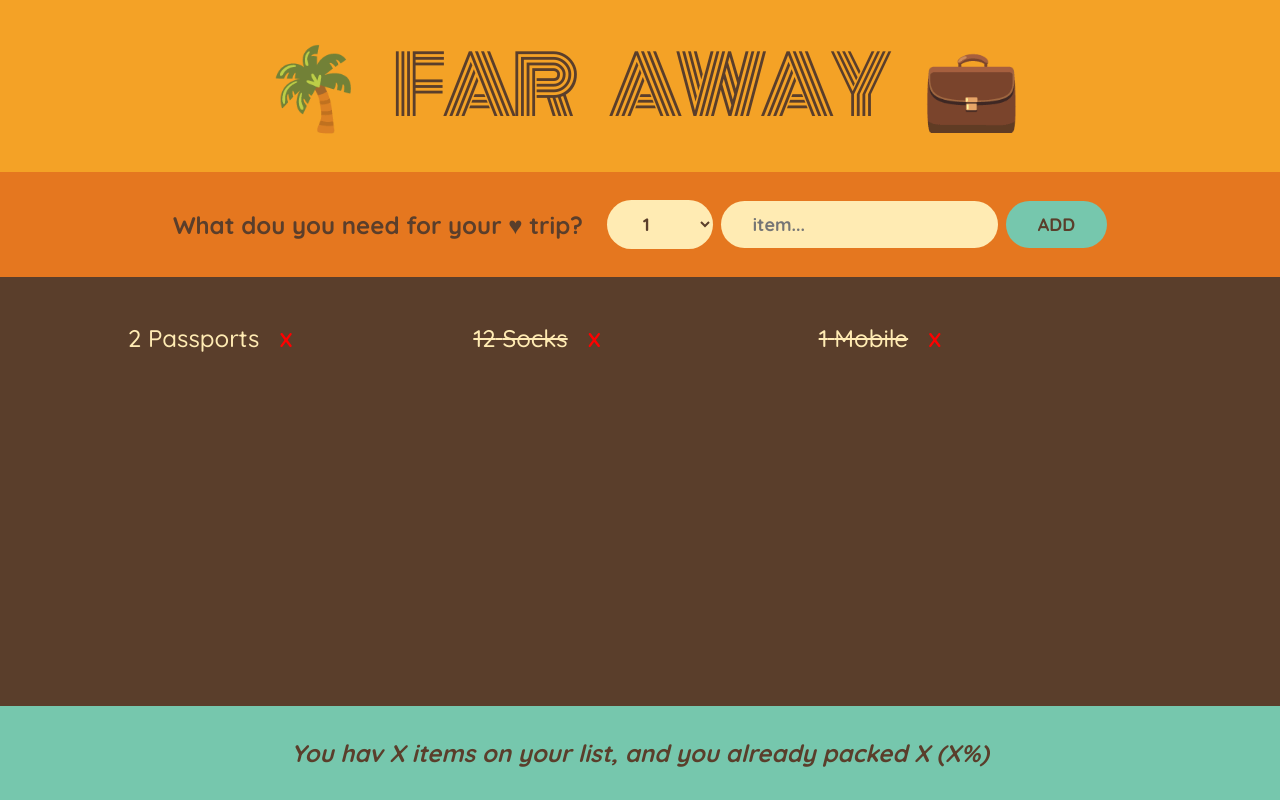
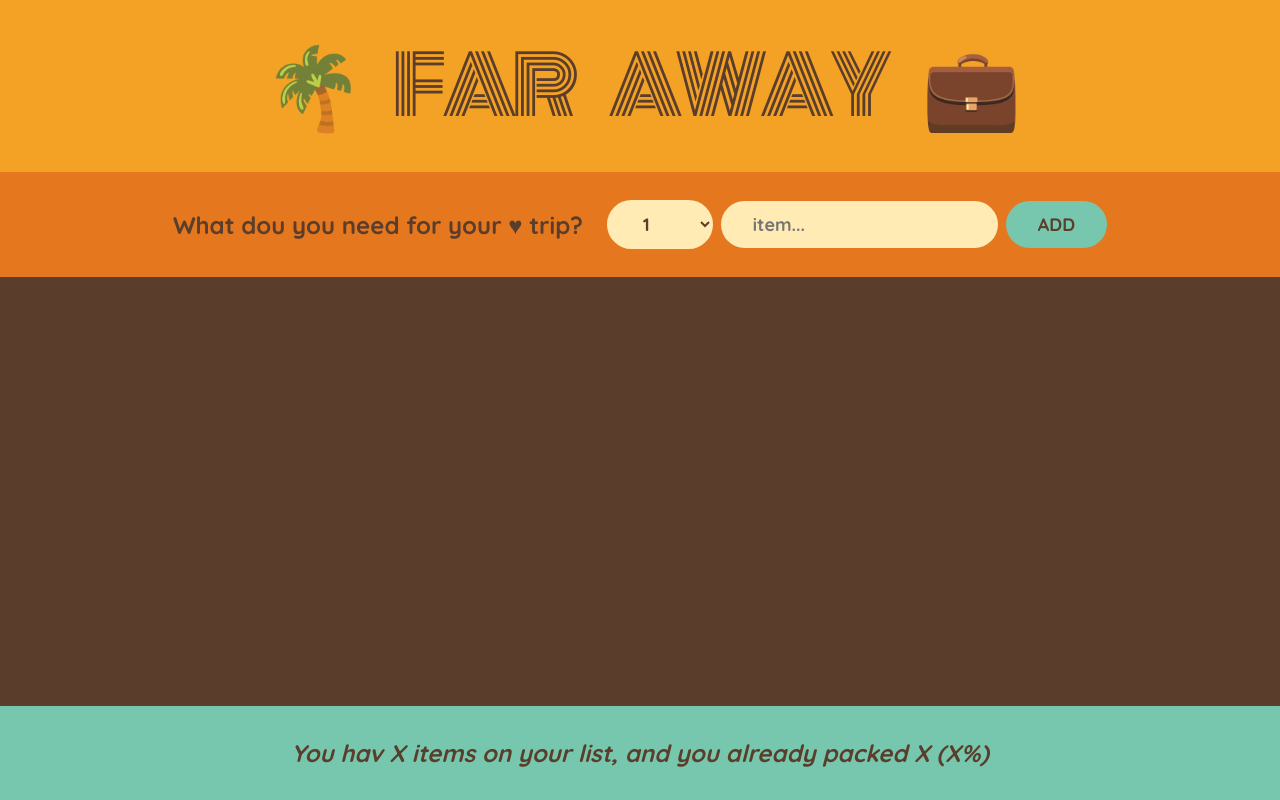
Before and after one commit to Ehsan2022/05-travel-list, a React (Create React App) app: page / in a window 1280 px wide. Built offline with nearby package versions, Linux system fonts and the light colour scheme; the HTML template or start-up script is replaced by a standard one.

Commit message:
"Added state and handler to App component, passed handler to Form and items to PackingList, updated Form and PackingList components to use props"

```diff
--- a/src/App.js
+++ b/src/App.js
@@ -6,11 +6,17 @@ const initialItems = [
 ];
 
 export default function App() {
+  const [items,setItems] = useState([]);
+
+  function handleAddItem(item) {
+    setItems(items=>[...items, item]);
+  }
+
   return (
     <div className="app">
       <Logo></Logo>
-      <Form></Form>
-      <PackingList></PackingList>
+      <Form handleAddItem={handleAddItem}></Form>
+      <PackingList items={items}></PackingList>
       <Stats></Stats>
     </div>
   );
@@ -19,7 +25,7 @@ export default function App() {
 function Logo() {
   return <h1>🌴 Far Away 💼 </h1>;
 }
-function Form() {
+function Form({handleAddItem}) {
   const [description, setDescription] = useState("");
   const [quantity, setQuantity] = useState(1);
 
@@ -32,10 +38,9 @@ function Form() {
       id: Date.now(),
       packed: false,
     };
-    console.log(newItem)
+    handleAddItem(newItem);
     setDescription("");
     setQuantity(1);
-    initialItems.push(newItem);
   }
   return (
     <form className="add-form" onSubmit={handleSubmit}>
@@ -60,11 +65,11 @@ function Form() {
     </form>
   );
 }
-function PackingList() {
+function PackingList({items}) {
   return (
     <div className="list">
       <ul>
-        {initialItems.map((item) => (
+        {items.map((item) => (
           <Item item={item} key={item.id}></Item>
         ))}
       </ul>
```
